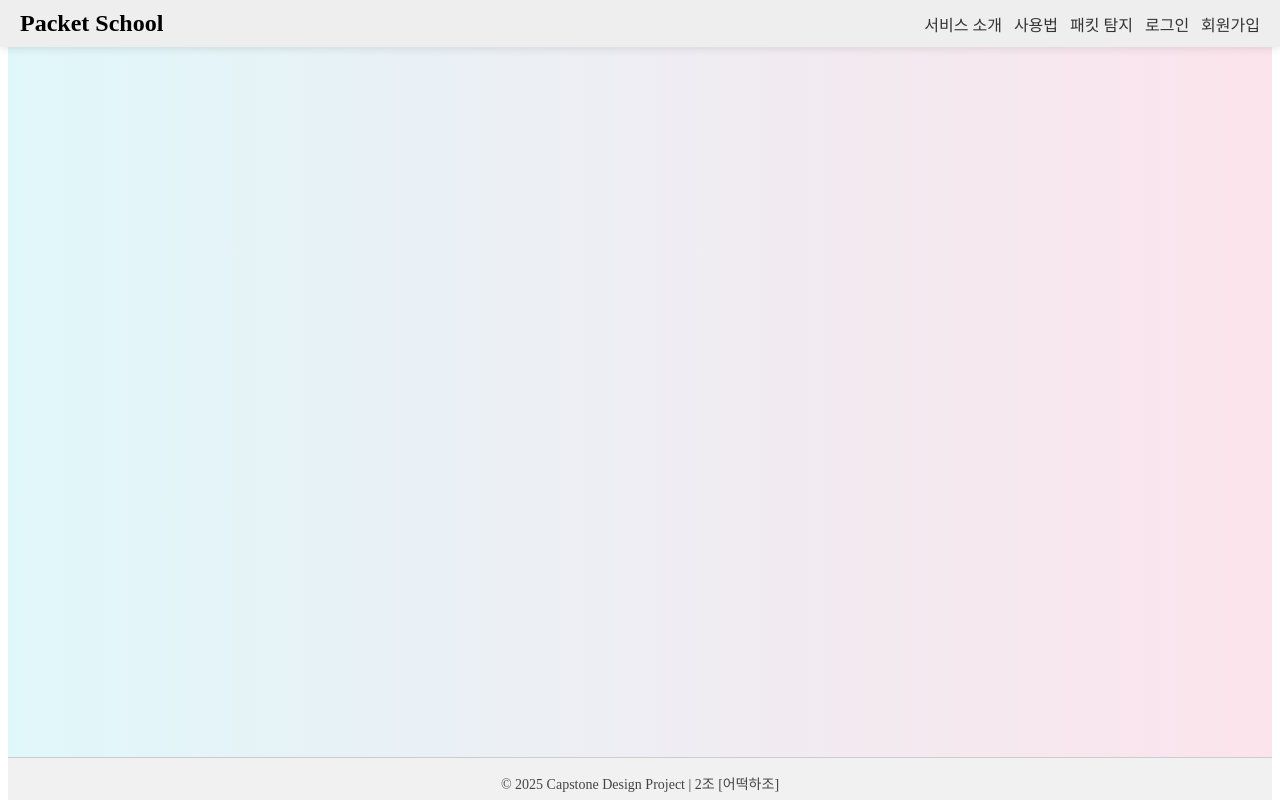
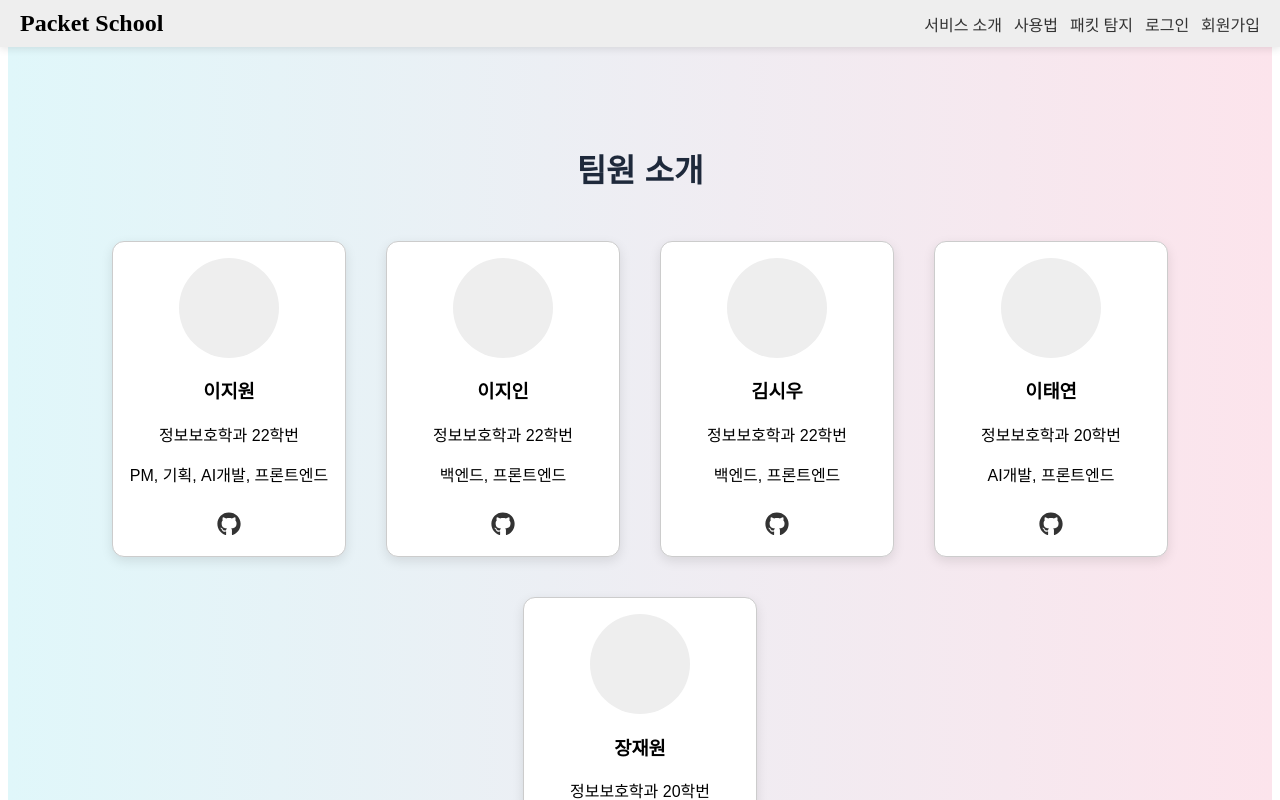
Before and after one commit to dlwldls1046/2025-1CapWeb, a React (Create React App) app in the folder client/: page /members in a window 1280 px wide. Shown: the top 800 px of the page. Built offline with nearby package versions, Linux system fonts and the light colour scheme.

Commit message:
first commit

```diff
--- a/client/package.json
+++ b/client/package.json
@@ -6,6 +6,7 @@
     "axios": "^1.9.0",
     "react": "^18.2.0",
     "react-dom": "^18.2.0",
+    "react-icons": "^5.5.0",
     "react-router-dom": "^6.18.0",
     "react-scripts": "^5.0.1",
     "recharts": "^2.15.3"
--- a/client/src/App.jsx
+++ b/client/src/App.jsx
@@ -15,6 +15,7 @@ import MyPage from './pages/MyPage'
 import Contact from './pages/Contact'
 import UploadPage from './pages/UploadPage'
 import Attack from './pages/Attack'
+import Members from './pages/Members'
 
 function App() {
   const pageStyle = {
@@ -43,6 +44,7 @@ function App() {
               <Route path='/contact' element={<Contact />} />
               <Route path='/upload' element={<UploadPage />} />
               <Route path='/attack' element={<Attack />} />
+              <Route path='/members' element={<Members />} />
             </Routes>
           </div>
           <Footer />
--- /dev/null
+++ b/client/src/pages/Members.jsx
@@ -0,0 +1,105 @@
+import React from 'react'
+import { FaGithub } from 'react-icons/fa' // GitHub 아이콘
+
+const members = [
+  {
+    name: '이지원',
+    info: '정보보호학과 22학번',
+    role: 'PM, 기획, AI개발, 프론트엔드',
+    github: 'https://github.com/example1',
+  },
+  {
+    name: '이지인',
+    info: '정보보호학과 22학번',
+    role: '백엔드, 프론트엔드',
+    github: 'https://github.com/example2',
+  },
+  {
+    name: '김시우',
+    info: '정보보호학과 22학번',
+    role: '백엔드, 프론트엔드',
+    github: 'https://github.com/example3',
+  },
+  {
+    name: '이태연',
+    info: '정보보호학과 20학번',
+    role: 'AI개발, 프론트엔드',
+    github: 'https://github.com/example4',
+  },
+  {
+    name: '장재원',
+    info: '정보보호학과 20학번',
+    role: 'AI개발, 프론트엔드',
+    github: 'https://github.com/example5',
+  },
+]
+
+const wrapperStyle = {
+  padding: '40px 20px',
+  fontFamily: 'sans-serif',
+}
+
+const titleStyle = {
+  textAlign: 'center',
+  fontSize: '32px',
+  fontWeight: 'bold',
+  marginBottom: '40px',
+  color: '#1e293b',
+}
+
+const containerStyle = {
+  display: 'flex',
+  justifyContent: 'center',
+  flexWrap: 'wrap',
+  gap: '20px',
+}
+
+const cardStyle = {
+  width: '200px',
+  border: '1px solid #ccc',
+  borderRadius: '12px',
+  padding: '16px',
+  margin: '10px',
+  backgroundColor: '#fff',
+  textAlign: 'center',
+  boxShadow: '0 4px 12px rgba(0,0,0,0.1)',
+}
+
+const profileImageStyle = {
+  width: '100px',
+  height: '100px',
+  borderRadius: '50%',
+  backgroundColor: '#eee',
+  margin: '0 auto 12px',
+}
+
+export default function Members() {
+  return (
+    <div style={wrapperStyle}>
+      <h2 style={titleStyle}>팀원 소개</h2>
+      <div style={containerStyle}>
+        {members.map((member, index) => (
+          <div key={index} style={cardStyle}>
+            <div style={profileImageStyle}></div>
+            <h3>{member.name}</h3>
+            <p>{member.info}</p>
+            <p>{member.role}</p>
+            {/* ✅ GitHub 아이콘 링크 */}
+            <a
+              href={member.github}
+              target='_blank'
+              rel='noopener noreferrer'
+              style={{
+                color: '#333',
+                marginTop: '10px',
+                display: 'inline-block',
+              }}
+            >
+              <FaGithub size={24} />
+            </a>
+          </div>
+        ))}
+      </div>
+    </div>
+  )
+}
--- a/package.json
+++ b/package.json
@@ -2,6 +2,7 @@
   "dependencies": {
     "bcrypt": "^6.0.0",
     "csv-parser": "^3.2.0",
-    "multer": "^1.4.5-lts.2"
+    "multer": "^1.4.5-lts.2",
+    "react-icons": "^5.5.0"
   }
 }
```
Also changed, not shown: 2 other files (tests, documents, lock files or other folders).
